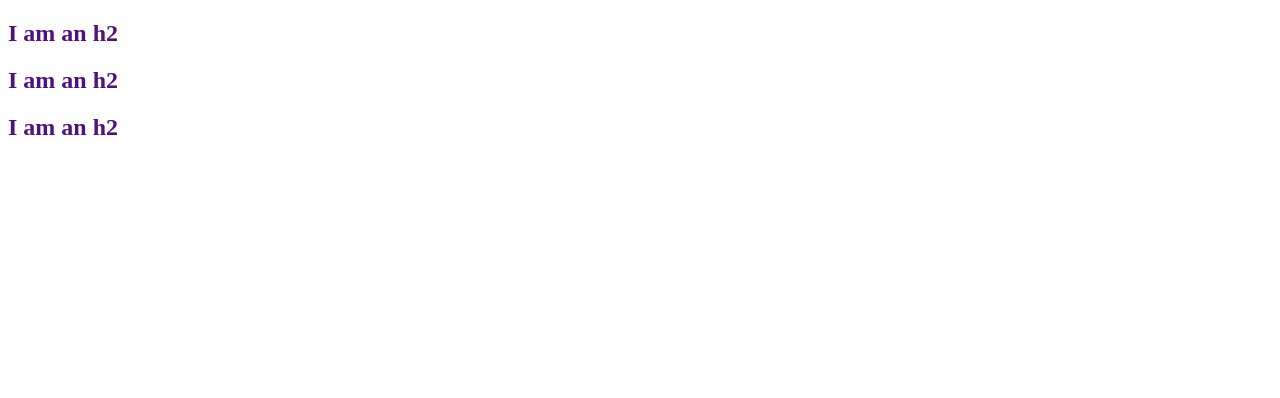
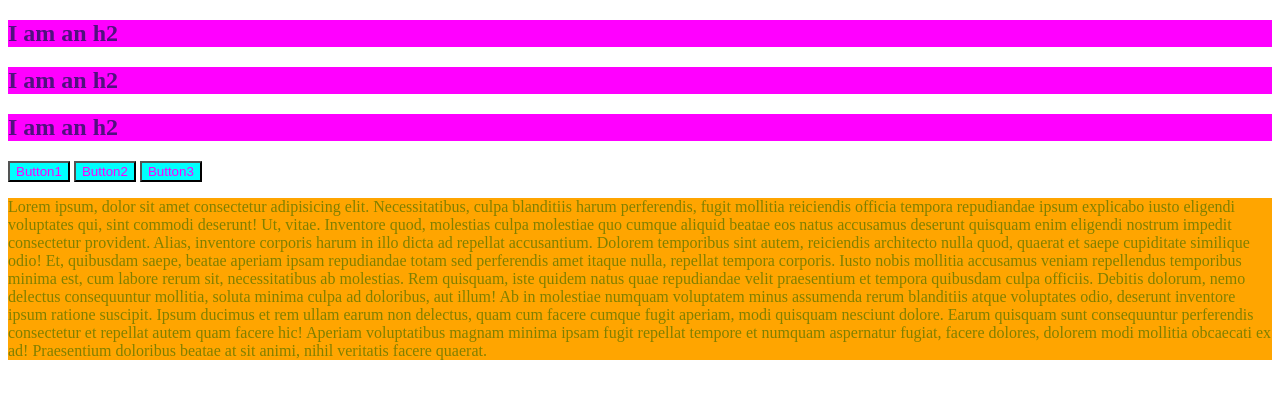
Before and after one commit to jucavi/WDBC, a plain HTML site: page css_intro/index.html in a window 1280 px wide. Drawn offline with Linux system fonts and the light colour scheme.

Commit message:
Some style

```diff
--- a/css_intro/app.css
+++ b/css_intro/app.css
@@ -1,3 +1,14 @@
 h2 {
     color: rgb(80, 17, 126);
+    background-color: magenta;
 }
+
+p {
+    color: olive;
+    background: orange;
+}
+
+button {
+    color: magenta;
+    background-color: cyan;
+}
--- a/css_intro/index.html
+++ b/css_intro/index.html
@@ -26,5 +26,18 @@
     <h2>I am an h2</h2>
     <h2>I am an h2</h2>
     <h2>I am an h2</h2>
+
+    <button>Button1</button>
+    <button>Button2</button>
+    <button>Button3</button>
+
+    <p>Lorem ipsum, dolor sit amet consectetur adipisicing elit. Necessitatibus, culpa blanditiis harum perferendis, fugit mollitia reiciendis officia tempora repudiandae ipsum explicabo iusto eligendi voluptates qui, sint commodi deserunt! Ut, vitae.
+    Inventore quod, molestias culpa molestiae quo cumque aliquid beatae eos natus accusamus deserunt quisquam enim eligendi nostrum impedit consectetur provident. Alias, inventore corporis harum in illo dicta ad repellat accusantium.
+    Dolorem temporibus sint autem, reiciendis architecto nulla quod, quaerat et saepe cupiditate similique odio! Et, quibusdam saepe, beatae aperiam ipsam repudiandae totam sed perferendis amet itaque nulla, repellat tempora corporis.
+    Iusto nobis mollitia accusamus veniam repellendus temporibus minima est, cum labore rerum sit, necessitatibus ab molestias. Rem quisquam, iste quidem natus quae repudiandae velit praesentium et tempora quibusdam culpa officiis.
+    Debitis dolorum, nemo delectus consequuntur mollitia, soluta minima culpa ad doloribus, aut illum! Ab in molestiae numquam voluptatem minus assumenda rerum blanditiis atque voluptates odio, deserunt inventore ipsum ratione suscipit.
+    Ipsum ducimus et rem ullam earum non delectus, quam cum facere cumque fugit aperiam, modi quisquam nesciunt dolore. Earum quisquam sunt consequuntur perferendis consectetur et repellat autem quam facere hic!
+    Aperiam voluptatibus magnam minima ipsam fugit repellat tempore et numquam aspernatur fugiat, facere dolores, dolorem modi mollitia obcaecati ex ad! Praesentium doloribus beatae at sit animi, nihil veritatis facere quaerat.
+    </p>
 </body>
 </html>
```
